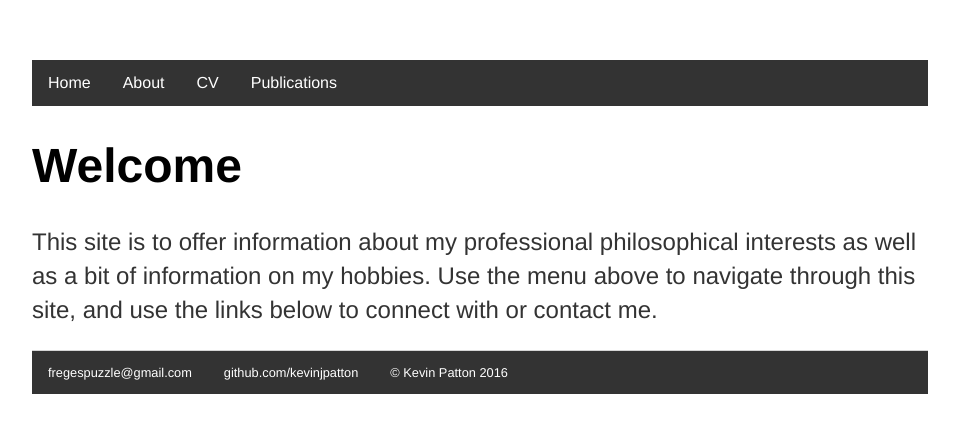
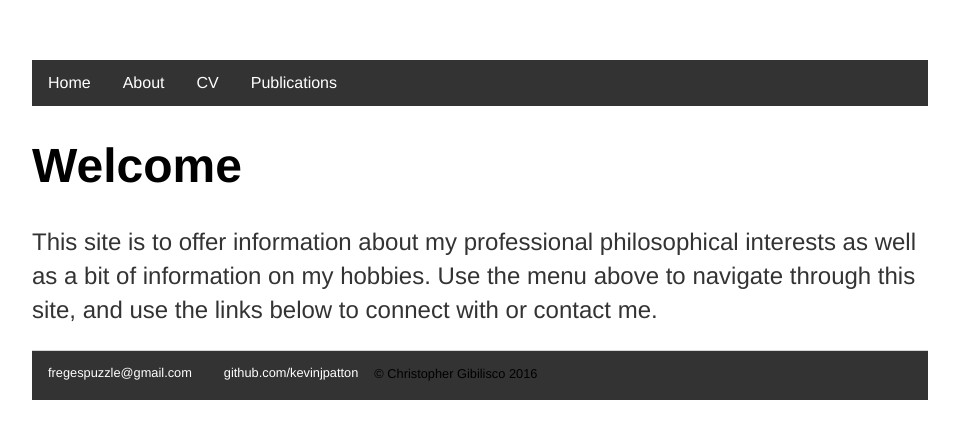
Before and after one commit to kevinjpatton/kevinjpatton.github.io, a Jekyll site: the page built from index.html, in a window 1280 px wide. Shown: the top 439 px of the page, without its empty margins (160-1119 px from the left). Built offline with Jekyll 4.4.1, drawn with Linux system fonts in a browser that asks for light colours; Markdown is read by kramdown in place of the engine named in the settings.

Commit message:
Update default.html

```diff
--- a/_layouts/default.html
+++ b/_layouts/default.html
@@ -24,7 +24,7 @@
 	    		<ul>
 	        		<li><a href="mailto:fregespuzzle@gmail.com">fregespuzzle@gmail.com</a></li>
 	        		<li><a href="https://github.com/kevinjpatton">github.com/kevinjpatton</a></li>
-	        		<li><a href="">© Kevin Patton 2016</li>
+	        		<br>&copy; Christopher Gibilisco 2016</p>
 				</ul>
 			</footer>
 		</body>
```
